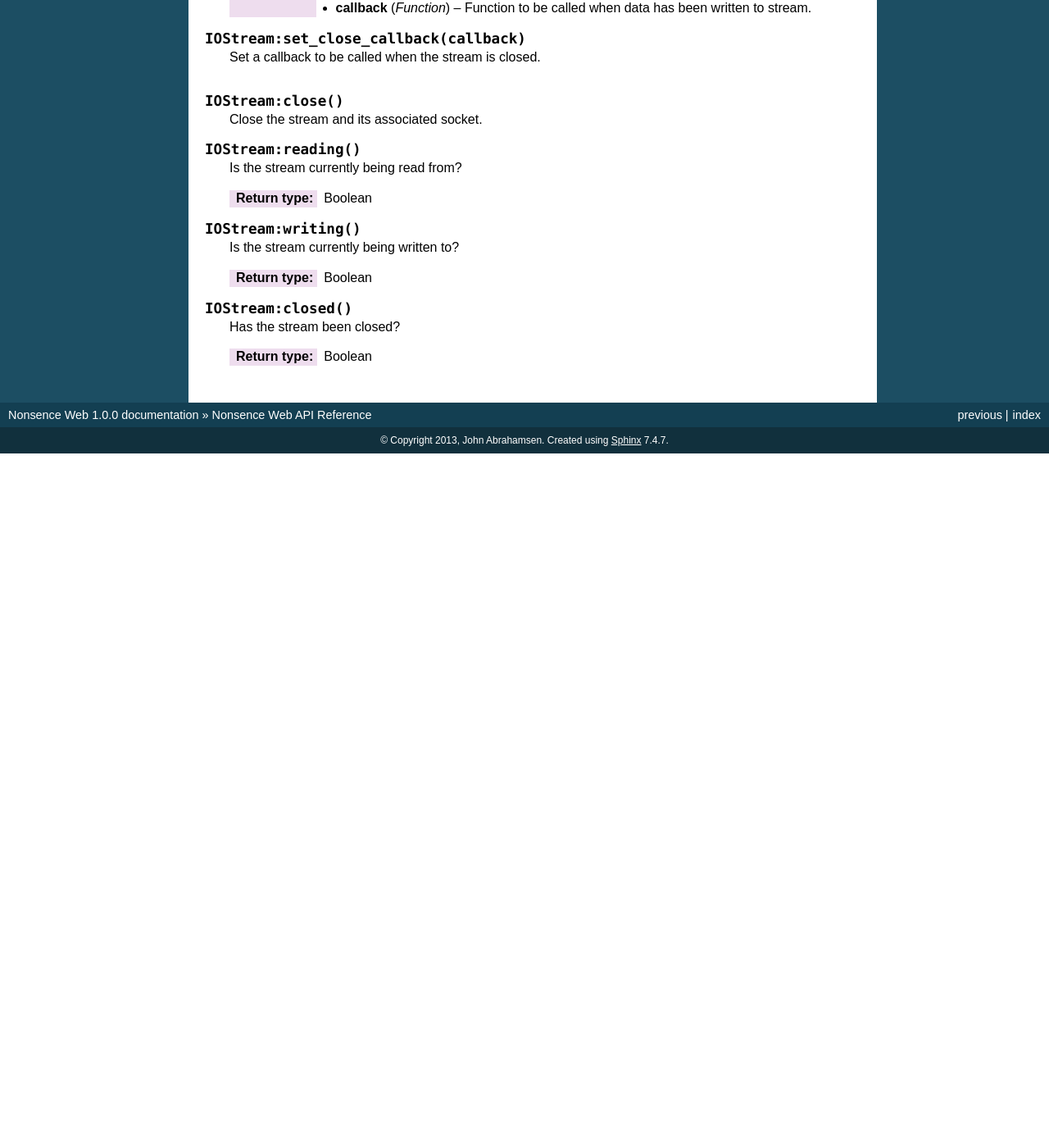
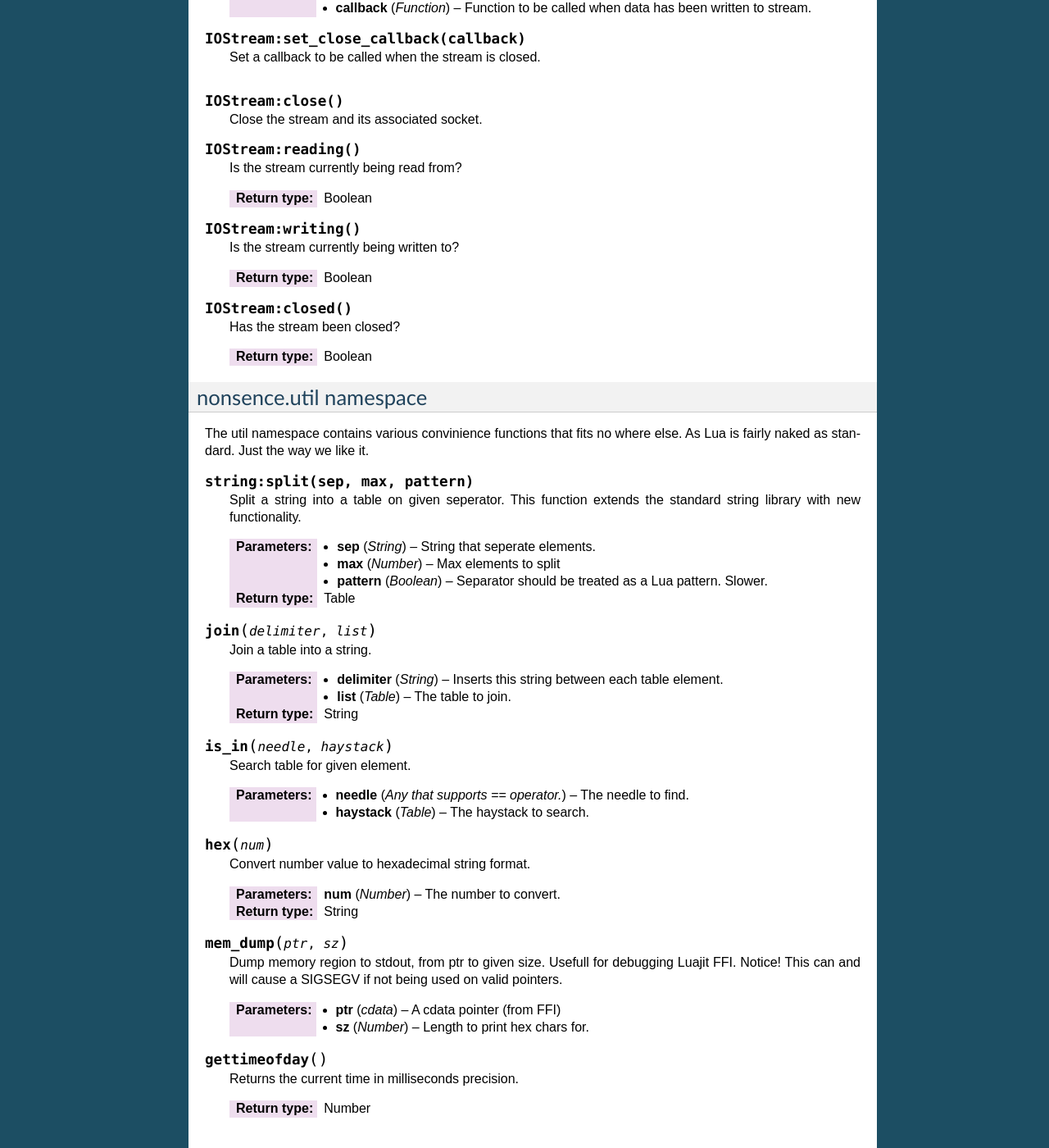
Before and after one commit to kernelsauce/turbo, a Sphinx documentation site: the page built from doc/apiref.rst, in a window 1280 px wide and 1400 px high, scrolled down 8840 px. Shown: the whole window at 82% size. Built offline with Sphinx 7.4.7, drawn with Linux system fonts in a browser that asks for light colours; before the commit the page ends 9393 px from its top, so only the background shows below that; some of the changed text lies outside the part shown.

Commit message:
Documented the util namespace.

```diff
--- a/doc/apiref.rst
+++ b/doc/apiref.rst
@@ -564,3 +564,62 @@ its own write buffer and there is no need to buffer data at any other level. The
 	Has the stream been closed?
 
 	:rtype: Boolean
+
+nonsence.util namespace
+=======================
+The util namespace contains various convinience functions that fits no where else. As Lua is fairly naked as standard. Just the way we like it.
+
+.. function:: string:split(sep, max, pattern)
+
+	Split a string into a table on given seperator. This function extends the standard string library with new functionality.
+
+	:param sep: String that seperate elements.
+	:type sep: String
+	:param max: Max elements to split
+	:type max: Number
+	:param pattern: Separator should be treated as a Lua pattern. Slower.
+	:type pattern: Boolean
+	:rtype: Table
+
+.. function:: join(delimiter, list)
+
+	Join a table into a string.
+
+	:param delimiter: Inserts this string between each table element.
+	:type delimiter: String
+	:param list: The table to join.
+	:type list: Table
+	:rtype: String
+
+.. function:: is_in(needle, haystack)
+
+	Search table for given element.
+
+	:param needle: The needle to find.
+	:type needle: Any that supports == operator.
+	:param haystack: The haystack to search.
+	:type haystack: Table
+
+.. function:: hex(num)
+
+	Convert number value to hexadecimal string format.
+
+	:param num: The number to convert.
+	:type num: Number
+	:rtype: String
+
+.. function:: mem_dump(ptr, sz)
+
+	Dump memory region to stdout, from ptr to given size. Usefull for debugging Luajit FFI.
+	Notice! This can and will cause a SIGSEGV if not being used on valid pointers.
+
+	:param ptr: A cdata pointer (from FFI)
+	:type ptr: cdata
+	:param sz: Length to print hex chars for.
+	:type sz: Number
+
+.. function:: gettimeofday()
+
+	Returns the current time in milliseconds precision.
+
+	:rtype: Number
```
Also changed, not shown: 1 other file.
